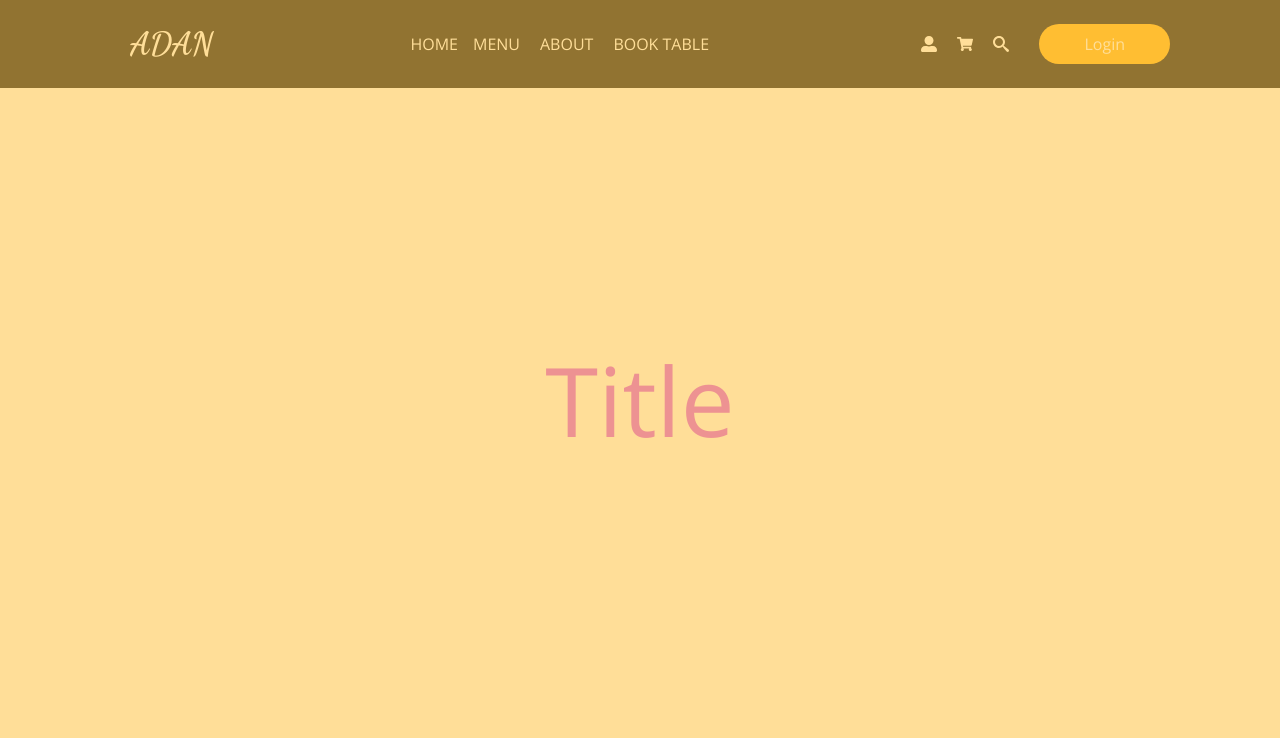
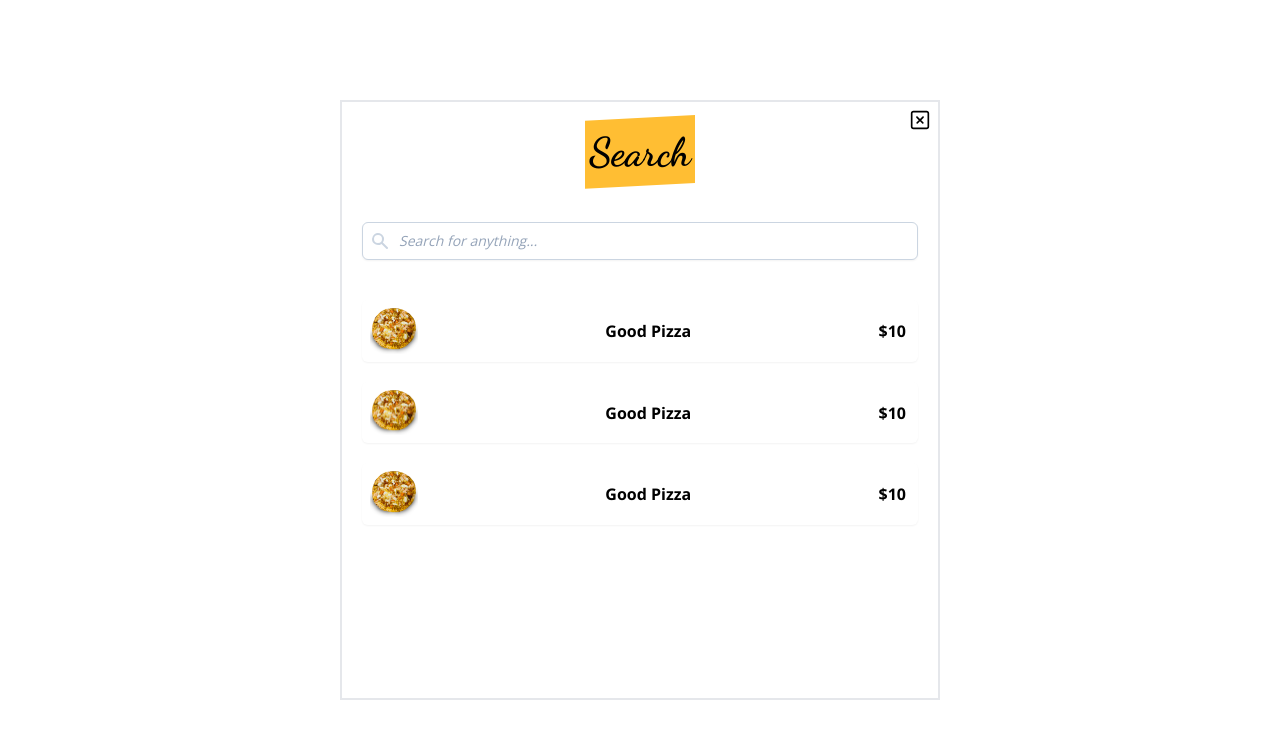
Before and after one commit to omeradann/food-ordering, a Next.js app: page / in a window 1280 px wide. Both pictures are taken after a click on the button 1001 px from the left and 44 px from the top of the page. Shown: the top 738 px of the page. Built offline with nearby package versions, Linux system fonts and the light colour scheme.

Commit message:
search pahe update

```diff
--- a/components/ui/Search.jsx
+++ b/components/ui/Search.jsx
@@ -1,15 +1,81 @@
 import {useState} from 'react'
 import OutsideClickHandler from 'react-outside-click-handler';
 import Title from "../ui/Title";
+import {CgCloseR} from "react-icons/cg";
+
 
 const Search = ({setisSearchModal}) => {
 
   return (
    <div className='fixed top-0 left-0 w-screen h-screen bg-black z-50
-   after:content-[""] after:w-screen after:h-screen after:bg-secondary after:absolute after:top-0 after:left-0 opacity-50 grid place-content-center'>
+   after:content-[""] after:w-screen after:h-screen after:bg-white after:absolute after:top-0 after:left-0 grid place-content-center'>
     <OutsideClickHandler onOutsideClick={() => setisSearchModal(false)}>
         <div className='w-full h-full grid place-content-center'>
-           <div className='relative z-50 text-8xl text-red-600'><Title>Title</Title></div>
+           <div className='relative z-50 text-black text-center w-[600px] h-[600px] bg-white border-2 p-5'>
+           <span class="before:block before:absolute before:-inset-1 before:-skew-y-3 before:bg-secondary relative inline-block">
+            <Title addClass="text-[40px] text-center relative text-black">Search</Title></span>
+
+           <label className="relative block">
+            <span className="sr-only">Search</span>
+            <span className="absolute inset-y-0 left-0 flex items-center pl-2">
+            <svg className="h-5 w-5 fill-slate-300" viewBox="0 0 20 20"><path fillRule="evenodd" d="M8 4a4 4 0 100 8 4 4 0 000-8zM2 8a6 6 0 1110.89 3.476l4.817 4.817a1 1 0 01-1.414 1.414l-4.816-4.816A6 6 0 012 8z" clipRule="evenodd"></path>
+            </svg>
+            </span>
+            <input placeholder='Search for anything...' type='text' className='italic placeholder:text-slate-400 block bg-white w-full border border-slate-300 rounded-md py-2 pl-9 pr-3 my-10 shadow-sm focus:outline-none focus:border-secondary focus:ring-secondary focus:ring-1 sm:text-sm'></input>
+            </label>
+
+
+
+           <div>
+            <ul className='mt-6'>
+                <li className='flex items-center justify-between p-2 hover:bg-secondary transition-all rounded-md py-2 pr-3 my-5 shadow-sm focus:outline-none'>
+                    <div className='flex'>
+                        <img className='relative' src="/images/f1.png"
+                        alt=""
+                        layout="fill"
+                        width={48}
+                        />
+                    </div>
+                    <span className='font-bold'>Good Pizza</span>
+                    <span className='font-bold'>$10</span>
+                </li>
+                <li className='flex items-center justify-between p-2 hover:bg-secondary transition-all rounded-md py-2 pr-3 my-5 shadow-sm focus:outline-none'>
+                    <div className='flex'>
+                        <img className='relative' src="/images/f1.png"
+                        alt=""
+                        layout="fill"
+                        width={48}
+                        />
+                    </div>
+                    <span className='font-bold'>Good Pizza</span>
+                    <span className='font-bold'>$10</span>
+                </li>
+                <li className='flex items-center justify-between p-2 hover:bg-secondary transition-all rounded-md py-2 pr-3 my-5 shadow-sm focus:outline-none'>
+                    <div className='flex'>
+                        <img className='relative' src="/images/f1.png"
+                        alt=""
+                        layout="fill"
+                        width={48}
+                        />
+                    </div>
+                    <span className='font-bold'>Good Pizza</span>
+                    <span className='font-bold'>$10</span>
+                </li>
+            </ul>
+            <button
+            className="absolute top-2 right-2"
+            href="#"
+          >
+            <CgCloseR size={20} className=' hover:text-secondary transition-all'/>
+          </button>
+           </div>
+
+
+           </div>
+
+
+
+
         </div>
     </OutsideClickHandler>
     </div>
--- a/components/ui/Title.jsx
+++ b/components/ui/Title.jsx
@@ -1,7 +1,7 @@
 import React from 'react'
 
-const Title = ({children}) => {
-  return <div>{children}</div>
+const Title = ({children, addClass}) => {
+  return <div className={`${addClass} font-dancing font-bold`}>{children}</div>
 
 }
 
--- a/package.json
+++ b/package.json
@@ -10,6 +10,7 @@
   },
   "dependencies": {
     "autoprefixer": "10.4.14",
+    "formik": "^2.4.3",
     "next": "^13.4.12",
     "postcss": "8.4.27",
     "react": "^18.2.0",
```
Also changed, not shown: public/images/f1.png (added), 1 other file (tests, documents, lock files or other folders).
